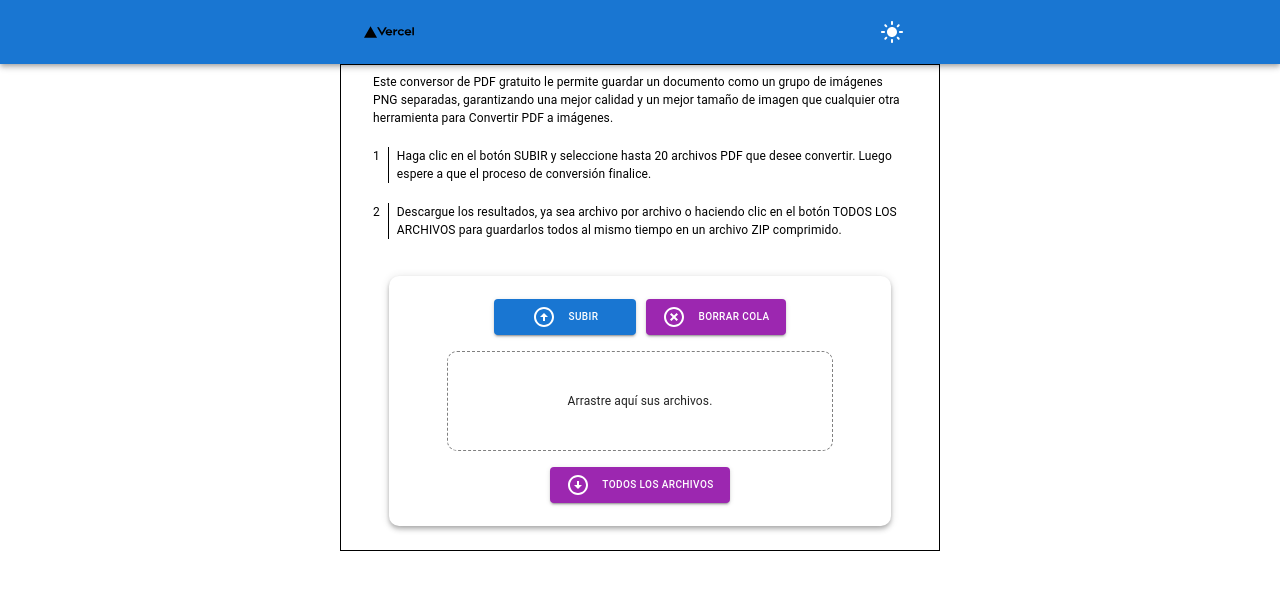
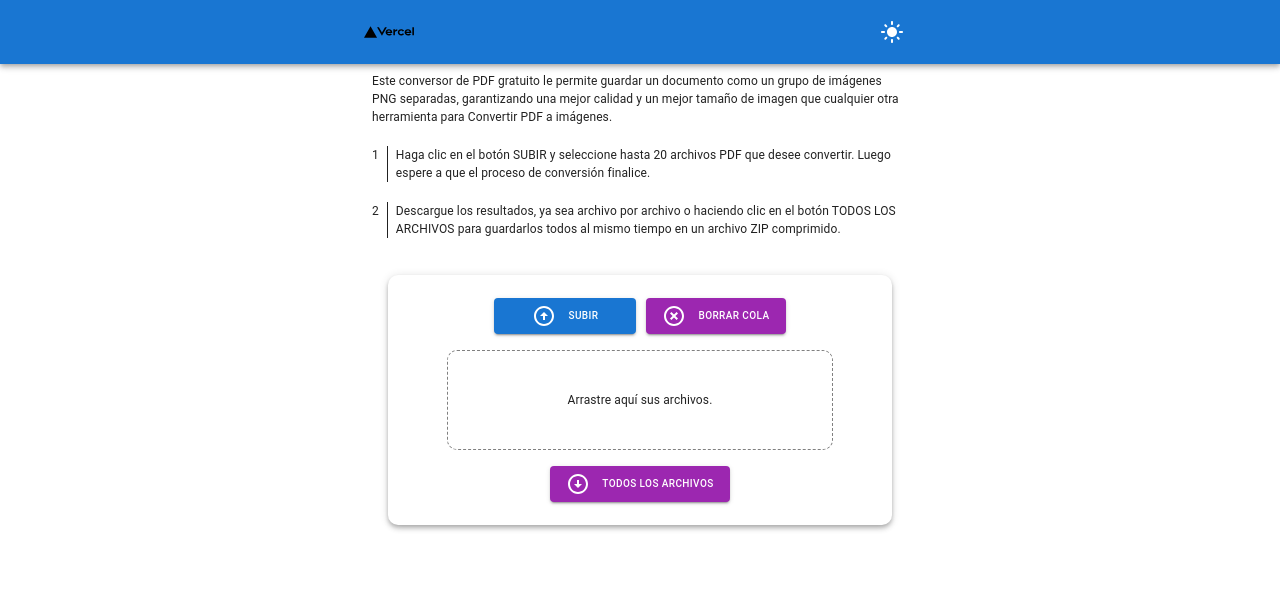
Before and after one commit to luisfal7/html-to-pdf, a Next.js app: page / in a window 1280 px wide. Shown: the top 590 px of the page. Built offline with nearby package versions, Linux system fonts and the light colour scheme.

Commit message:
modif deploy

```diff
--- a/components/ui/Navbar.tsx
+++ b/components/ui/Navbar.tsx
@@ -7,11 +7,20 @@ import Container from "@mui/material/Container";
 import ImageListItem from "@mui/material/ImageListItem";
 import LightModeRoundedIcon from "@mui/icons-material/LightModeRounded";
 import NightlightRoundRoundedIcon from "@mui/icons-material/NightlightRoundRounded";
+import { ThemeProvider } from '@mui/material/styles';
 import vercel from "./../../public/vercel.svg";
 
 export const Navbar = () => {
-  const [theme, setTheme] = useState("light");
+  const [theme, setTheme] = useState("lightTheme");
   const [language, setLanguage] = useState("");
+
+  const handleThemeLight = () => {
+    setTheme("darkTheme");
+  };
+
+  const handleThemeNight = () => {
+    setTheme("lightTheme");
+  };
 
   return (
     <AppBar position="static">
@@ -25,21 +34,20 @@ export const Navbar = () => {
             <Image src={vercel} alt="portada" width={50} height={50} />
           </ImageListItem>
 
-
-          {theme === "light" && (
+          {theme === "lightTheme" && (
             <IconButton
               size="large"
-              onClick={() => setTheme("night")}
+              onClick={handleThemeLight}
               color="inherit"
               sx={{ display: { xs: "none", md: "flex" } }}
             >
               <LightModeRoundedIcon />
             </IconButton>
           )}
-          {theme === "night" && (
+          {theme === "darkTheme" && (
             <IconButton
               size="large"
-              onClick={() => setTheme("light")}
+              onClick={handleThemeNight}
               color="inherit"
               sx={{ display: { xs: "none", md: "flex" } }}
             >
--- a/pages/_app.tsx
+++ b/pages/_app.tsx
@@ -1,6 +1,14 @@
-import '../styles/globals.css'
-import type { AppProps } from 'next/app'
+import "../styles/globals.css";
+import type { AppProps } from "next/app";
+import { ThemeProvider } from '@mui/material/styles';
+import CssBaseline from '@mui/material/CssBaseline';
+import { darkTheme, lightTheme } from "../themes";
 
 export default function App({ Component, pageProps }: AppProps) {
-  return <Component {...pageProps} />
+  return (
+    <ThemeProvider theme={ lightTheme }>
+      <CssBaseline />
+      <Component {...pageProps} />
+    </ThemeProvider>
+  );
 }
--- a/pages/index.tsx
+++ b/pages/index.tsx
@@ -5,7 +5,7 @@ import DropFile from "../components/DropFile/DropFile";
 export default function HomePage() {
   return (
     <MainLayout>
-      <Container maxWidth="sm" sx={{border:'1px solid'}}>
+      <Container maxWidth="sm">
         <Box padding={1}>
           <Typography variant="body1" gutterBottom sx={{ fontSize: 12 }}>
             Este conversor de PDF gratuito le permite guardar un documento como
--- /dev/null
+++ b/themes/darkTheme.ts
@@ -0,0 +1,7 @@
+import { createTheme } from "@mui/material/styles";
+
+export const darkTheme = createTheme({
+  palette: {
+    mode: "dark",
+  },
+});
--- /dev/null
+++ b/themes/index.ts
@@ -0,0 +1,5 @@
+
+
+
+export * from './darkTheme'
+export * from './lightTheme'
--- /dev/null
+++ b/themes/lightTheme.ts
@@ -0,0 +1,7 @@
+import { createTheme } from "@mui/material/styles";
+
+export const lightTheme = createTheme({
+  palette: {
+    mode: "light",
+  },
+});
```
